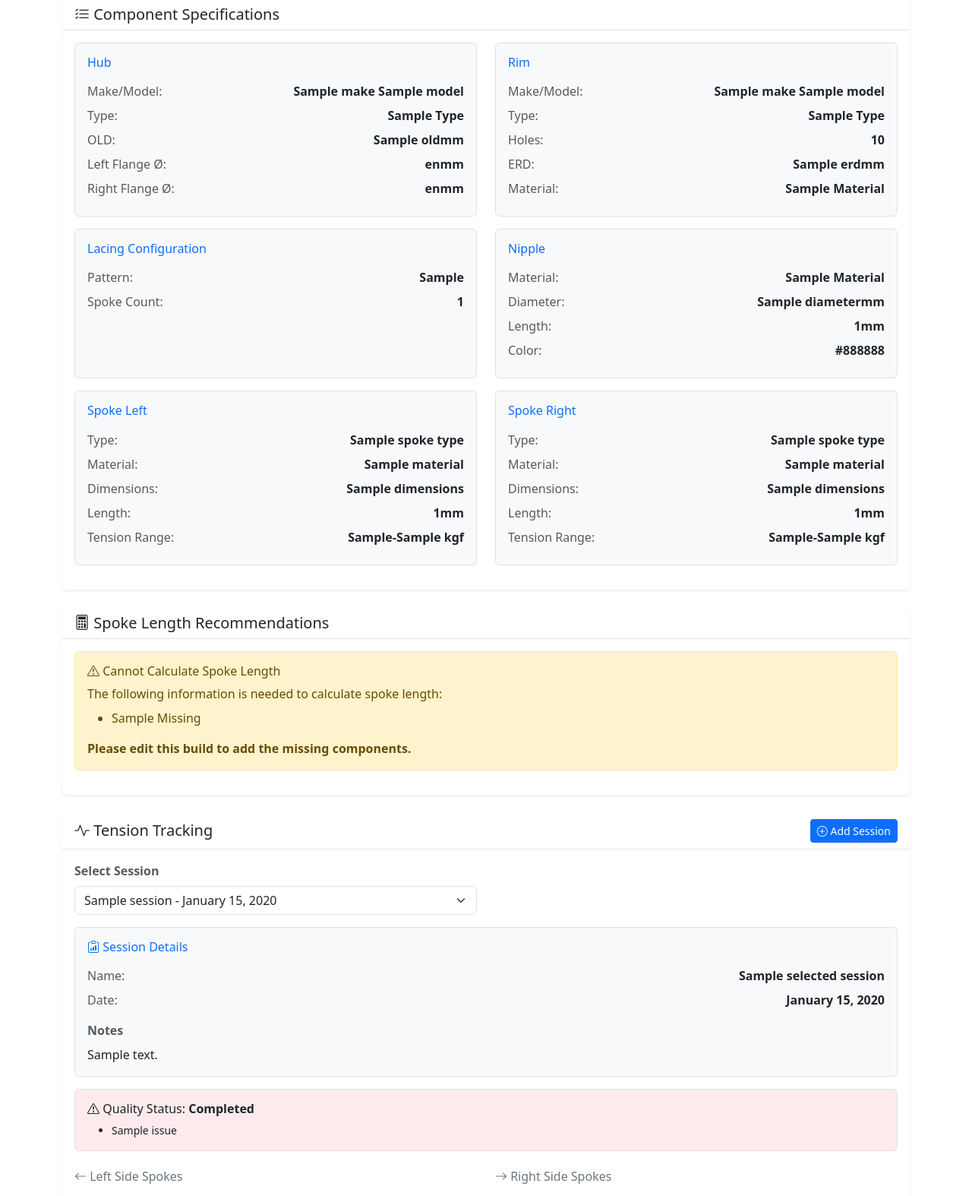
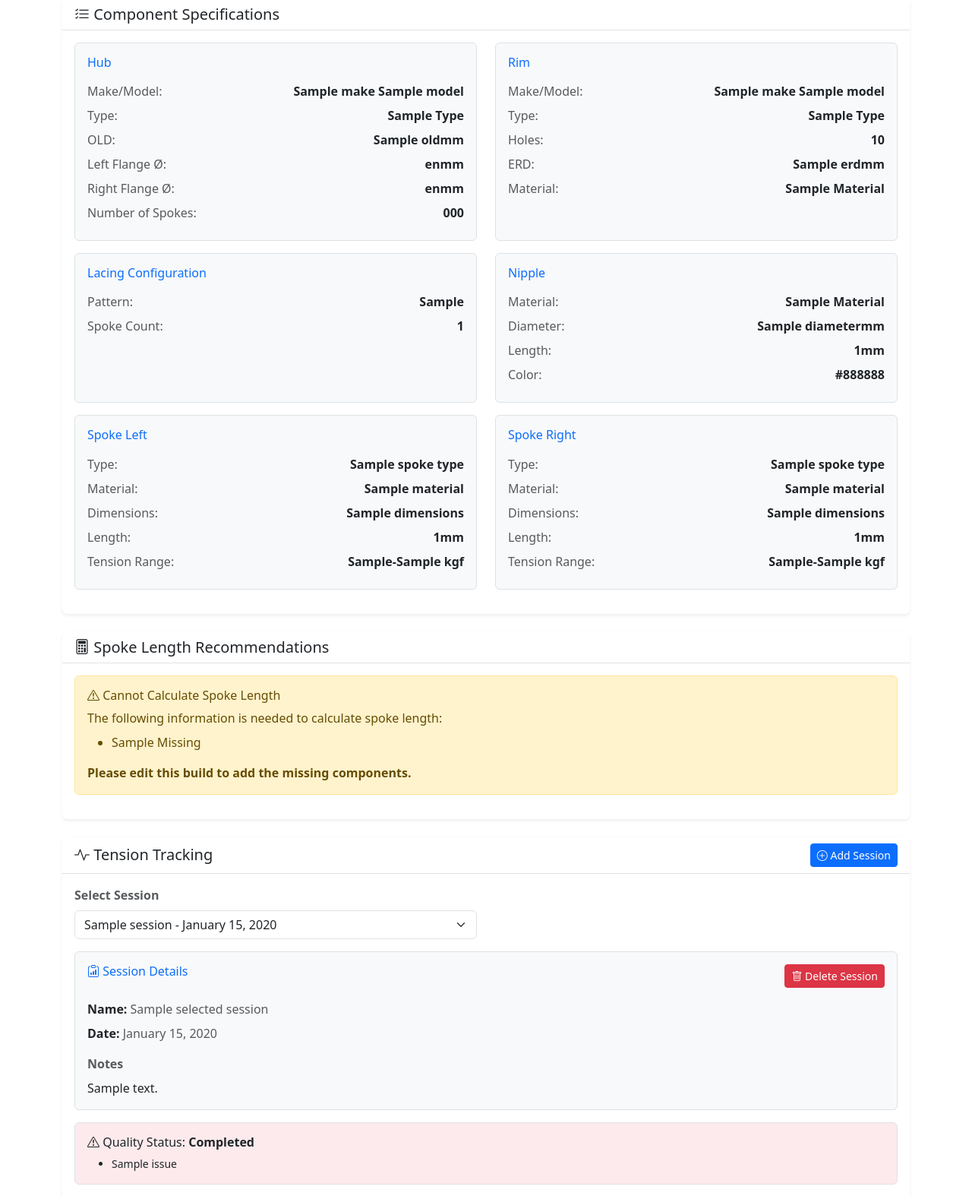
Before and after one commit to xivind/wheel-builder, a FastAPI app: template templates/build_details.html in a window 1280 px wide. Shown: the part 632-2206 px from the top of the page at 76% size. Run offline with FastAPI, Linux system fonts and the light colour scheme; the template is opened without the code that fills it: most values are stand-ins (such as "Sample title", 1, 10 or a date in 2020); some libraries are stand-ins or nearby versions.

Commit message:
feat: improve session management and add spoke count validation
- Fix scroll position when adding sessions (stays at tension tracking section)
- Add session deletion functionality with confirmation dialog
- Add number_of_spokes attribute to hub table for better validation
- Add validation to ensure spoke counts match between hub, rim, and build
- Improve UI formatting for session details and hub table

🤖 Generated with [Claude Code](https://claude.com/claude-code)

Co-Authored-By: Claude <noreply@anthropic.com>

```diff
--- a/database_model.py
+++ b/database_model.py
@@ -23,6 +23,7 @@ class Hub(BaseModel):
     left_flange_offset = FloatField()
     right_flange_offset = FloatField()
     spoke_hole_diameter = FloatField()
+    number_of_spokes = IntegerField(null=True)  # number of spoke holes in the hub
 
 class Rim(BaseModel):
     id = CharField(primary_key=True)
--- a/main.py
+++ b/main.py
@@ -148,6 +148,35 @@ async def create_build(
         nipple_id = nipple_id if nipple_id else None
         lacing_pattern = lacing_pattern if lacing_pattern else None
         comments = comments if comments else None
+
+        # Validate spoke count matches between hub and rim if both are set
+        if hub_id and rim_id:
+            hub = get_hub_by_id(hub_id)
+            rim = get_rim_by_id(rim_id)
+
+            if hub and hub.number_of_spokes and rim and rim.holes:
+                if hub.number_of_spokes != rim.holes:
+                    return templates.TemplateResponse("error.html", {
+                        "request": request,
+                        "error_message": f"Spoke count mismatch: Hub has {hub.number_of_spokes} holes, but rim has {rim.holes} holes. These must match."
+                    }, status_code=400)
+
+        # Validate spoke_count matches hub and rim if all are set
+        if spoke_count and hub_id:
+            hub = get_hub_by_id(hub_id)
+            if hub and hub.number_of_spokes and hub.number_of_spokes != spoke_count:
+                return templates.TemplateResponse("error.html", {
+                    "request": request,
+                    "error_message": f"Build spoke count ({spoke_count}) does not match hub spoke count ({hub.number_of_spokes})."
+                }, status_code=400)
+
+        if spoke_count and rim_id:
+            rim = get_rim_by_id(rim_id)
+            if rim and rim.holes and rim.holes != spoke_count:
+                return templates.TemplateResponse("error.html", {
+                    "request": request,
+                    "error_message": f"Build spoke count ({spoke_count}) does not match rim hole count ({rim.holes})."
+                }, status_code=400)
 
         build = create_wheel_build(
             name=name,
@@ -374,6 +403,35 @@ async def update_build_route(
         lacing_pattern = lacing_pattern if lacing_pattern else None
         comments = comments if comments else None
 
+        # Validate spoke count matches between hub and rim if both are set
+        if hub_id and rim_id:
+            hub = get_hub_by_id(hub_id)
+            rim = get_rim_by_id(rim_id)
+
+            if hub and hub.number_of_spokes and rim and rim.holes:
+                if hub.number_of_spokes != rim.holes:
+                    return templates.TemplateResponse("error.html", {
+                        "request": request,
+                        "error_message": f"Spoke count mismatch: Hub has {hub.number_of_spokes} holes, but rim has {rim.holes} holes. These must match."
+                    }, status_code=400)
+
+        # Validate spoke_count matches hub and rim if all are set
+        if spoke_count and hub_id:
+            hub = get_hub_by_id(hub_id)
+            if hub and hub.number_of_spokes and hub.number_of_spokes != spoke_count:
+                return templates.TemplateResponse("error.html", {
+                    "request": request,
+                    "error_message": f"Build spoke count ({spoke_count}) does not match hub spoke count ({hub.number_of_spokes})."
+                }, status_code=400)
+
+        if spoke_count and rim_id:
+            rim = get_rim_by_id(rim_id)
+            if rim and rim.holes and rim.holes != spoke_count:
+                return templates.TemplateResponse("error.html", {
+                    "request": request,
+                    "error_message": f"Build spoke count ({spoke_count}) does not match rim hole count ({rim.holes})."
+                }, status_code=400)
+
         success = update_wheel_build(
             build_id=build_id,
             name=name,
@@ -465,13 +523,56 @@ async def create_session_route(
 
         logger.info(f"Created tension session: {session_name} for build {build_id} (ID: {session.id})")
 
-        # Redirect to build details with the new session selected
-        return RedirectResponse(url=f"/build/{build_id}?session={session.id}", status_code=303)
+        # Redirect to build details with the new session selected, maintaining scroll position
+        return RedirectResponse(url=f"/build/{build_id}?session={session.id}#tension-tracking", status_code=303)
     except Exception as e:
         logger.error(f"Error creating tension session: {e}")
         return templates.TemplateResponse("error.html", {
             "request": request,
             "error_message": "Unable to create tension session. Please try again later."
+        }, status_code=500)
+
+@app.post("/build/{build_id}/session/{session_id}/delete")
+async def delete_session_route(
+    request: Request,
+    build_id: str,
+    session_id: str
+):
+    """Delete a tension session and all its readings."""
+    try:
+        from database_manager import delete_tension_session
+
+        # Verify the build exists
+        build = get_wheel_build_by_id(build_id)
+        if not build:
+            return templates.TemplateResponse("error.html", {
+                "request": request,
+                "error_message": "Build not found."
+            }, status_code=404)
+
+        # Verify the session exists and belongs to this build
+        session = get_tension_session_by_id(session_id)
+        if not session or session.wheel_build_id != build_id:
+            return templates.TemplateResponse("error.html", {
+                "request": request,
+                "error_message": "Session not found."
+            }, status_code=404)
+
+        # Delete the session
+        if delete_tension_session(session_id):
+            logger.info(f"Deleted tension session {session_id} from build {build_id}")
+            # Redirect back to build details, staying in the tension tracking section
+            return RedirectResponse(url=f"/build/{build_id}#tension-tracking", status_code=303)
+        else:
+            return templates.TemplateResponse("error.html", {
+                "request": request,
+                "error_message": "Failed to delete session."
+            }, status_code=500)
+    except Exception as e:
+        logger.error(f"Error deleting tension session: {e}")
+        return templates.TemplateResponse("error.html", {
+            "request": request,
+            "error_message": "Unable to delete tension session. Please try again later."
         }, status_code=500)
 
 @app.post("/build/{build_id}/session/{session_id}/readings")
@@ -998,7 +1099,8 @@ async def create_hub_route(
     right_flange_diameter: float = Form(...),
     left_flange_offset: float = Form(...),
     right_flange_offset: float = Form(...),
-    spoke_hole_diameter: float = Form(...)
+    spoke_hole_diameter: float = Form(...),
+    number_of_spokes: int = Form(None)
 ):
     """Create a new hub."""
     try:
@@ -1011,7 +1113,8 @@ async def create_hub_route(
             right_flange_diameter=right_flange_diameter,
             left_flange_offset=left_flange_offset,
             right_flange_offset=right_flange_offset,
-            spoke_hole_diameter=spoke_hole_diameter
+            spoke_hole_diameter=spoke_hole_diameter,
+            number_of_spokes=number_of_spokes
         )
         logger.info(f"Created hub: {make} {model} (ID: {hub.id})")
         return RedirectResponse(url="/config#hubs", status_code=303)
@@ -1034,7 +1137,8 @@ async def update_hub_route(
     right_flange_diameter: float = Form(...),
     left_flange_offset: float = Form(...),
     right_flange_offset: float = Form(...),
-    spoke_hole_diameter: float = Form(...)
+    spoke_hole_diameter: float = Form(...),
+    number_of_spokes: int = Form(None)
 ):
     """Update an existing hub."""
     try:
@@ -1054,7 +1158,8 @@ async def update_hub_route(
             right_flange_diameter=right_flange_diameter,
             left_flange_offset=left_flange_offset,
             right_flange_offset=right_flange_offset,
-            spoke_hole_diameter=spoke_hole_diameter
+            spoke_hole_diameter=spoke_hole_diameter,
+            number_of_spokes=number_of_spokes
         )
         if not success:
             logger.warning(f"Failed to update hub {hub_id}")
--- a/templates/build_details.html
+++ b/templates/build_details.html
@@ -119,6 +119,12 @@
                             <span class="text-muted">Right Flange Ø:</span>
                             <span class="float-end fw-bold">{{ hub.right_flange_diameter }}mm</span>
                         </div>
+                        {% if hub.number_of_spokes %}
+                        <div class="mb-2">
+                            <span class="text-muted">Number of Spokes:</span>
+                            <span class="float-end fw-bold">{{ hub.number_of_spokes }}</span>
+                        </div>
+                        {% endif %}
                         {% else %}
                         <p class="text-muted mb-0"><i class="bi bi-exclamation-triangle"></i> Not selected</p>
                         {% endif %}
@@ -341,7 +347,7 @@
     </div>
 
     <!-- Tension Tracking Section -->
-    <div class="card border-0 shadow-sm mb-4">
+    <div class="card border-0 shadow-sm mb-4" id="tension-tracking">
         <div class="card-header bg-white border-bottom d-flex justify-content-between align-items-center">
             <h5 class="mb-0"><i class="bi bi-activity"></i> Tension Tracking</h5>
             <button class="btn btn-sm btn-primary"
@@ -369,14 +375,21 @@
 
             {% if selected_session %}
             <div class="border rounded p-3 bg-light mb-3">
-                <h6 class="text-primary mb-3"><i class="bi bi-clipboard-data"></i> Session Details</h6>
-                <div class="mb-2">
-                    <span class="text-muted">Name:</span>
-                    <span class="float-end fw-bold">{{ selected_session.session_name }}</span>
+                <div class="d-flex justify-content-between align-items-start mb-3">
+                    <h6 class="text-primary mb-0"><i class="bi bi-clipboard-data"></i> Session Details</h6>
+                    <form method="POST" action="/build/{{ build.id }}/session/{{ selected_session.id }}/delete" class="d-inline" onsubmit="return confirm('Are you sure you want to delete this session? All tension readings will be lost. This action cannot be undone.');">
+                        <button type="submit" class="btn btn-sm btn-danger">
+                            <i class="bi bi-trash"></i> Delete Session
+                        </button>
+                    </form>
                 </div>
                 <div class="mb-2">
-                    <span class="text-muted">Date:</span>
-                    <span class="float-end fw-bold">{{ selected_session.session_date.strftime('%B %d, %Y') if selected_session.session_date else 'N/A' }}</span>
+                    <span class="fw-bold">Name:</span>
+                    <span class="text-muted"> {{ selected_session.session_name }}</span>
+                </div>
+                <div class="mb-2">
+                    <span class="fw-bold">Date:</span>
+                    <span class="text-muted"> {{ selected_session.session_date.strftime('%B %d, %Y') if selected_session.session_date else 'N/A' }}</span>
                 </div>
                 {% if selected_session.notes %}
                 <div class="mt-3">
--- a/templates/config.html
+++ b/templates/config.html
@@ -65,6 +65,7 @@
                                     <th>Left Offset</th>
                                     <th>Right Offset</th>
                                     <th>Hole Ø</th>
+                                    <th>Spokes</th>
                                     <th>Actions</th>
                                 </tr>
                             </thead>
@@ -85,6 +86,7 @@
                                     <td>{{ hub.left_flange_offset }}</td>
                                     <td>{{ hub.right_flange_offset }}</td>
                                     <td>{{ hub.spoke_hole_diameter }}</td>
+                                    <td>{{ hub.number_of_spokes if hub.number_of_spokes else '-' }}</td>
                                     <td>
                                         <button class="btn btn-sm btn-outline-primary me-1"
                                                 hx-get="/partials/hub-form?id={{ hub.id }}"
```
Also changed, not shown: database_manager.py (+17 -2 lines), templates/partials/hub_form.html (+7 -0 lines).
